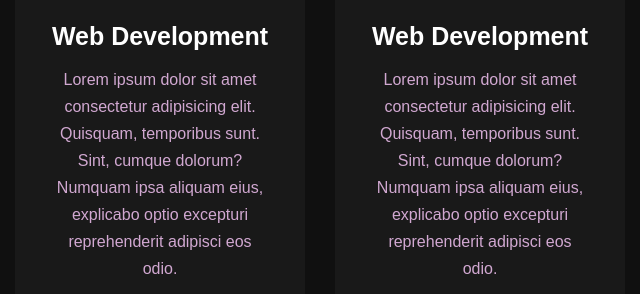
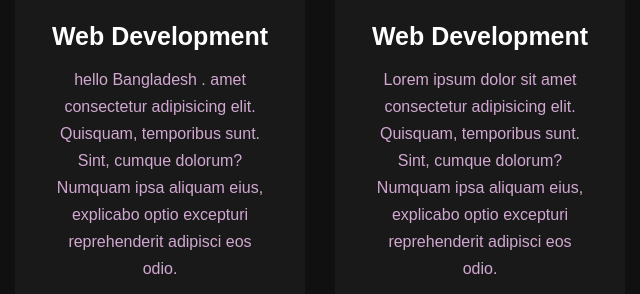
Before and after one commit to mdshakib2023/project-4, a plain HTML site: page index.html in a window 1280 px wide. Shown: the part 1875-2169 px from the top of the page, 0-640 px from the left. Drawn offline with Linux system fonts and the light colour scheme.

Commit message:
added just some word

```diff
--- a/index.html
+++ b/index.html
@@ -55,7 +55,7 @@
               <i class="fa-solid fa-bars"></i>
               <h5>Web Development</h5>
               <div class="pra">
-                <p>Lorem ipsum dolor sit amet consectetur adipisicing elit. Quisquam, temporibus sunt. Sint, cumque dolorum? Numquam ipsa aliquam eius, explicabo optio excepturi reprehenderit adipisci eos odio.</p>
+                <p>hello Bangladesh . amet consectetur adipisicing elit. Quisquam, temporibus sunt. Sint, cumque dolorum? Numquam ipsa aliquam eius, explicabo optio excepturi reprehenderit adipisci eos odio.</p>
 
                 <p style="text-align: center;">
                   <a class="click" href="#">Read More</a>
```
